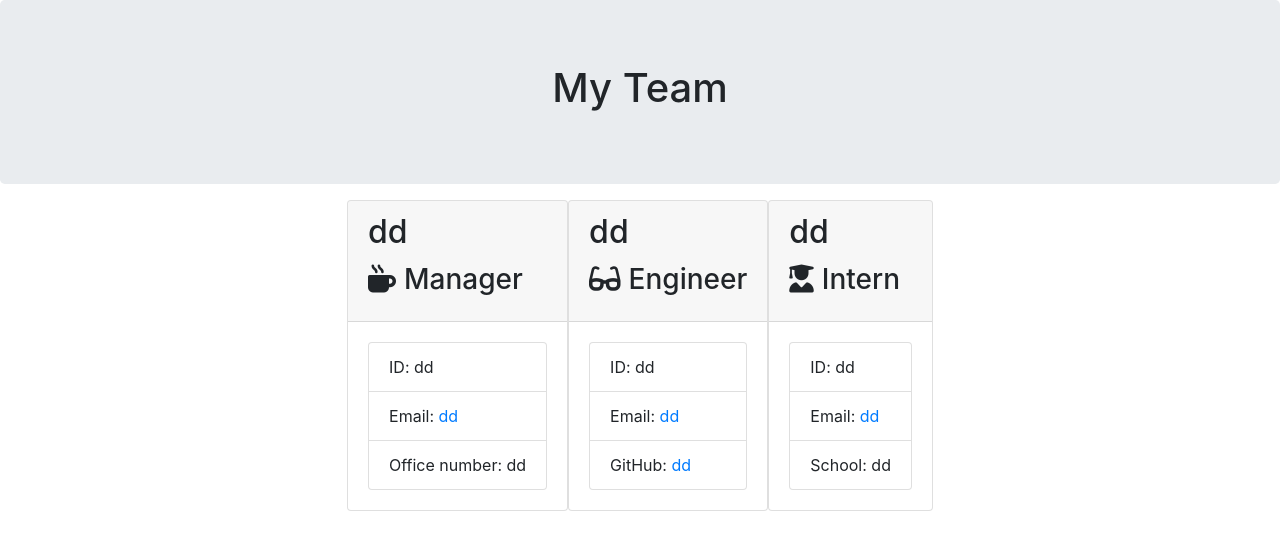
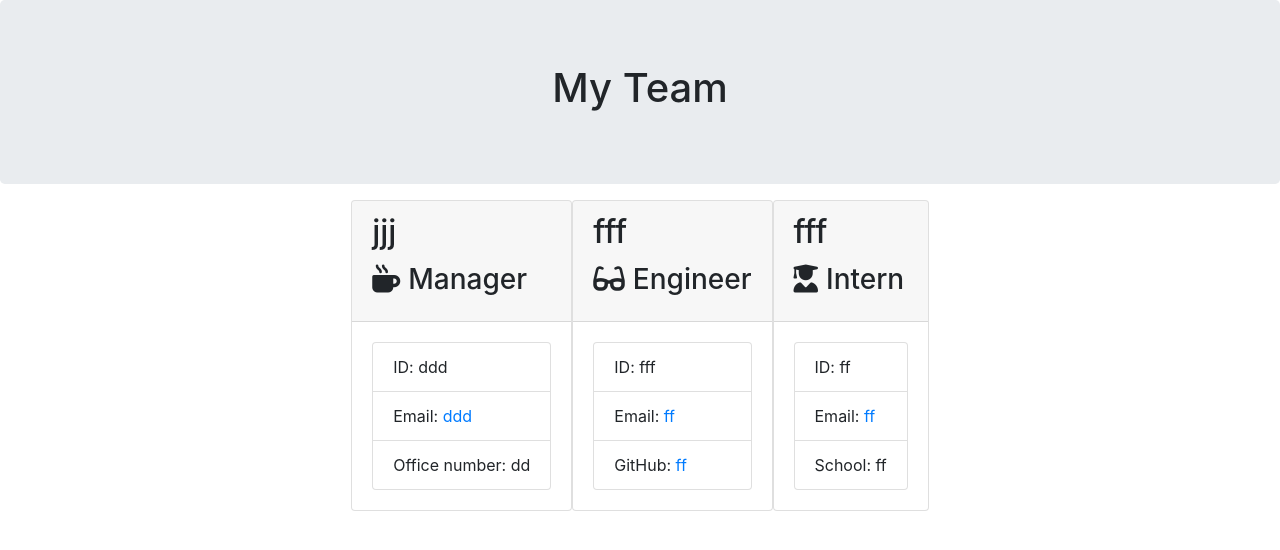
Before and after one commit to Antecode01/-Team-Profile-Generator, a website: page team.html in a window 1280 px wide. Drawn offline with nearby package versions, Linux system fonts and the light colour scheme.

```diff
--- a/team.html
+++ b/team.html
@@ -1,14 +1,17 @@
 <!DOCTYPE html>
 <html lang="en">
-
   <head>
     <meta charset="UTF-8" />
     <meta name="viewport" content="width=device-width, initial-scale=1.0" />
     <meta http-equiv="X-UA-Compatible" content="ie=edge" />
     <title>My Team</title>
-    <link rel="stylesheet" href="https://stackpath.bootstrapcdn.com/bootstrap/4.3.1/css/bootstrap.min.css"
-        integrity="sha384-ggOyR0iXCbMQv3Xipma34MD+dH/1fQ784/j6cY/iJTQUOhcWr7x9JvoRxT2MZw1T" crossorigin="anonymous">
-    <link rel="stylesheet" href="style.css">
+    <link
+      rel="stylesheet"
+      href="https://stackpath.bootstrapcdn.com/bootstrap/4.3.1/css/bootstrap.min.css"
+      integrity="sha384-ggOyR0iXCbMQv3Xipma34MD+dH/1fQ784/j6cY/iJTQUOhcWr7x9JvoRxT2MZw1T"
+      crossorigin="anonymous"
+    />
+    <link rel="stylesheet" href="style.css" />
     <script src="https://kit.fontawesome.com/c502137733.js"></script>
   </head>
 
@@ -25,47 +28,65 @@
         <div class="team-area col-12 d-flex justify-content-center">
           <div class="card employee-card">
             <div class="card-header">
-        <h2 class="card-title">dd</h2>
-        <h3 class="card-title"><i class="fas fa-mug-hot mr-2"></i>Manager</h3>
+              <h2 class="card-title">jjj</h2>
+              <h3 class="card-title">
+                <i class="fas fa-mug-hot mr-2"></i>Manager
+              </h3>
             </div>
             <div class="card-body">
               <ul class="list-group">
-            <li class="list-group-item">ID: dd</li>
-            <li class="list-group-item">Email: <a href="mailto:dd">dd</a></li>
+                <li class="list-group-item">ID: ddd</li>
+                <li class="list-group-item">
+                  Email: <a href="mailto:ddd">ddd</a>
+                </li>
                 <li class="list-group-item">Office number: dd</li>
               </ul>
             </div>
           </div>
           <div class="card employee-card">
             <div class="card-header">
-        <h2 class="card-title">dd</h2>
-        <h3 class="card-title"><i class="fas fa-glasses mr-2"></i>Engineer</h3>
+              <h2 class="card-title">fff</h2>
+              <h3 class="card-title">
+                <i class="fas fa-glasses mr-2"></i>Engineer
+              </h3>
             </div>
             <div class="card-body">
               <ul class="list-group">
-            <li class="list-group-item">ID: dd</li>
-            <li class="list-group-item">Email: <a href="mailto:dd">dd</a></li>
-            <li class="list-group-item">GitHub: <a href="https://github.com/dd" target="_blank" rel="noopener noreferrer">dd</a></li>
+                <li class="list-group-item">ID: fff</li>
+                <li class="list-group-item">
+                  Email: <a href="mailto:ff">ff</a>
+                </li>
+                <li class="list-group-item">
+                  GitHub:
+                  <a
+                    href="https://github.com/ff"
+                    target="_blank"
+                    rel="noopener noreferrer"
+                    >ff</a
+                  >
+                </li>
               </ul>
             </div>
           </div>
           <div class="card employee-card">
             <div class="card-header">
-        <h2 class="card-title">dd</h2>
-        <h3 class="card-title"><i class="fas fa-user-graduate mr-2"></i>Intern</h3>
+              <h2 class="card-title">fff</h2>
+              <h3 class="card-title">
+                <i class="fas fa-user-graduate mr-2"></i>Intern
+              </h3>
             </div>
             <div class="card-body">
               <ul class="list-group">
-            <li class="list-group-item">ID: dd</li>
-            <li class="list-group-item">Email: <a href="mailto:dd">dd</a></li>
-            <li class="list-group-item">School: dd</li>
+                <li class="list-group-item">ID: ff</li>
+                <li class="list-group-item">
+                  Email: <a href="mailto:ff">ff</a>
+                </li>
+                <li class="list-group-item">School: ff</li>
               </ul>
             </div>
           </div>
-
         </div>
       </div>
     </div>
   </body>
-
 </html>
```
Also changed, not shown: app.js (+8 -100 lines), README.md (deleted). Lines whose indentation alone changed are shown as unchanged.
